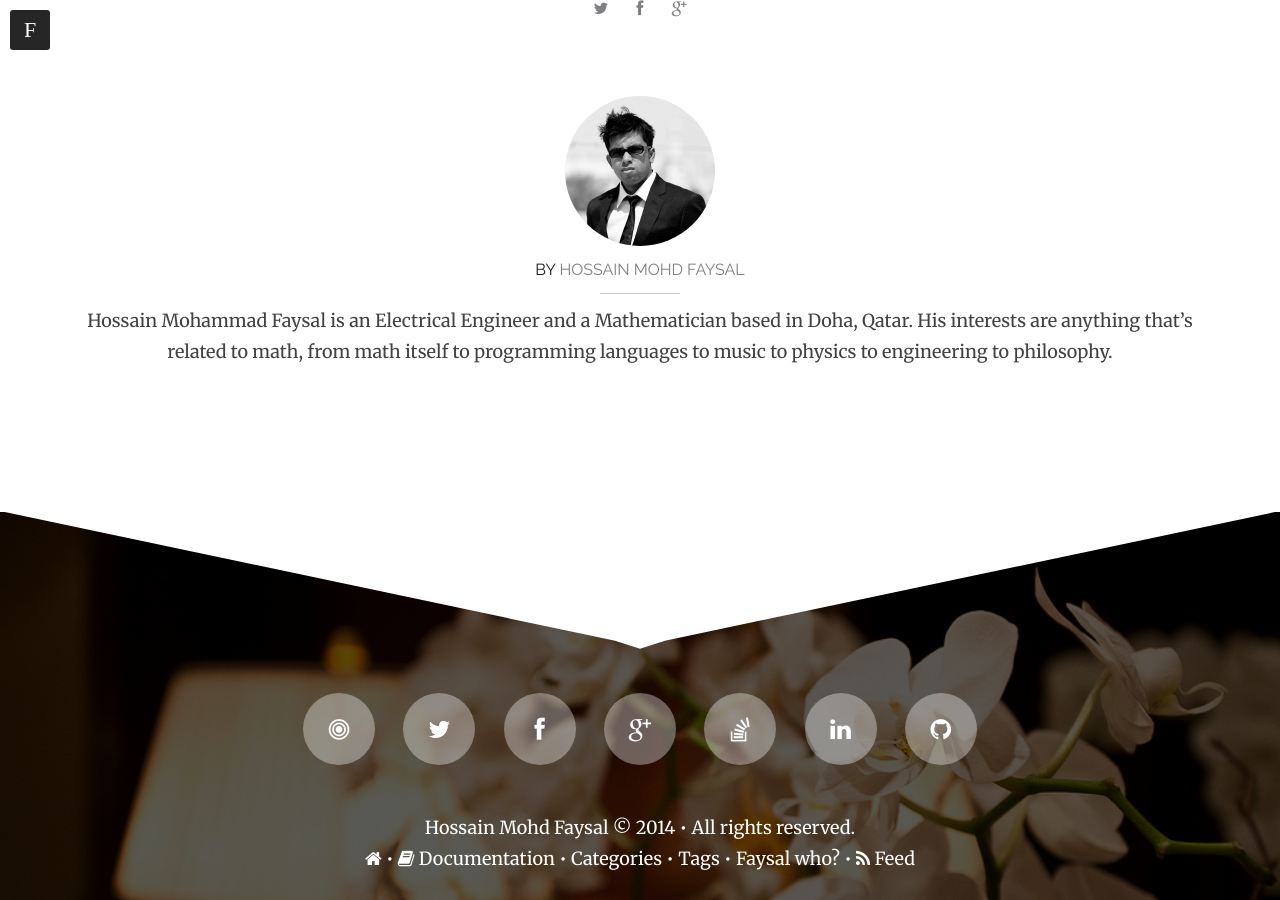
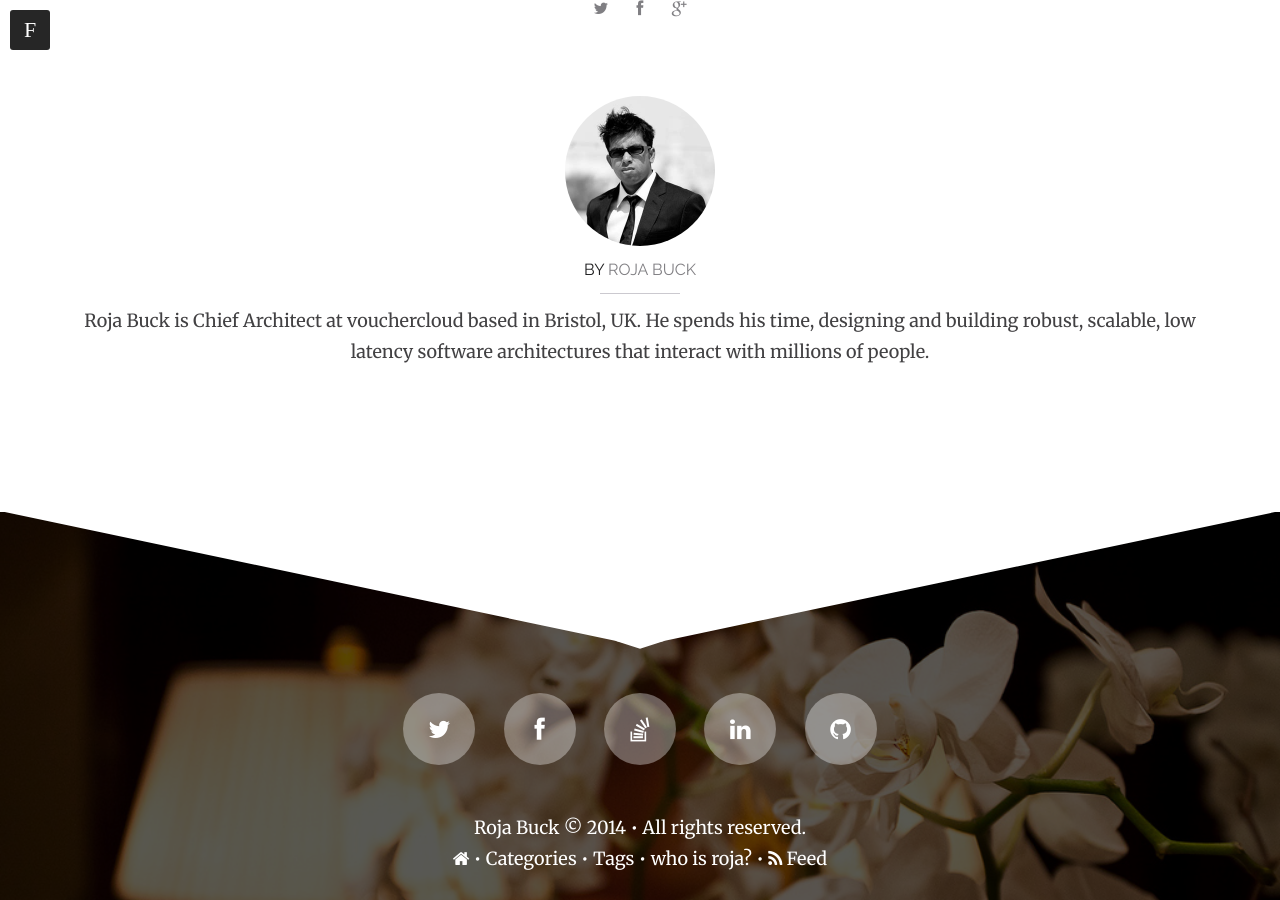
Before and after one commit to roja/roja.github.io, a Jekyll site: the page built from _posts/2014-01-05-sample-link-post.md, in a window 1280 px wide and 900 px high, scrolled down 1146 px. Built offline with Jekyll 4.4.1, drawn with Linux system fonts in a browser that asks for light colours; nearby versions of some CDN libraries; comment, search, counter and statistics services are not loaded; some of the changed text lies outside the part shown.

Commit message:
change some settings and my name

```diff
--- a/_config.yml
+++ b/_config.yml
@@ -1,5 +1,5 @@
-title:            HMFAYSAL
-description:      "Omega: The Coolest Theme for Jekyll"
+title:            "On Scalability"
+description:      "Thoughts on systems, teams and products"
 logo:             omikron.png
 disqus_shortname: hmfaysal
 # Assign a default image for your site's header and footer
@@ -16,32 +16,32 @@ fin_color:        "255,255,255"
 # Change url to your domain. Leave localhost server or blank when working locally.
 # or use the hint from http://jekyllrb.com/docs/github-pages/ to keep this the same
 # whether working locally or remotely. Start Jekyll with: jekyll serve --baseurl ''
-url:       		   /hmfaysal-omega-theme
-baseurl:			/hmfaysal-omega-theme
+url:       		   http://www.onscalability.com
+baseurl:			   http://www.onscalability.com
 
 # Owner/author information
 owner:
-  name:           Hossain Mohd Faysal
+  name:           Roja Buck
   avatar:         hmfaysal.jpg
-  email:          hmfaysal@alum.mit.edu
+  email:          roja@onscalability.com
   # Use the coder's toolbox at http://coderstoolbox.net/string/#!encoding=xml&action=encode&charset=us_ascii to encode your description into XML string
-  description:    Hossain Mohammad Faysal is an Electrical Engineer and a Mathematician based in Doha, Qatar. His interests are anything that&#8217;s related to math, from math itself to programming languages to music to physics to engineering to philosophy.
+  description:    Roja Buck is Chief Architect at vouchercloud based in Bristol, UK. He spends his time, designing and building robust, scalable, low latency software architectures that interact with millions of people.
   # Social networking links used in footer. Update and remove as you like.
   # To register at HMFAYSAL SOCIAL, visit http://social.hmfaysal.tk
-  twitter:        hmfaysal
-  facebook:       hmfaysal
-  github:         hmfaysal
-  stackexchange:  https://stackexchange.com/users/3402032/hossain-mohd-faysal
-  linkedin:       https://www.linkedin.com/pub/firstname-lastname/12/345/678
+  twitter:        rojabuck
+  facebook:       rojabuck
+  github:         roja
+  stackexchange:  http://stackoverflow.com/users/217244/roja
+  linkedin:       https://www.linkedin.com/in/rojabuck
   instagram:
   flickr:
   tumblr:
-  hmfaysalsocial: hmfaysal
+  hmfaysalsocial:
   # For Google Authorship https://plus.google.com/authorship
-  google_plus:    https://plus.google.com/u/0/102602916593522619858
+  google_plus:
 
 # Analytics and webmaster tools stuff goes here
-google_analytics:   UA-39365944-7
+google_analytics:
 google_verify:
 # https://ssl.bing.com/webmaster/configure/verify/ownership Option 2 content= goes here
 bing_verify:
@@ -53,17 +53,15 @@ links:
     url: /
     external: false
     icon: home
-  - title: <i class="icon-book"></i> Documentation
-    url: /documentation
   - title: Categories
     url: /categories
   - title: Tags
     url: /tags
-  - title: Faysal who?
-    url: /hossain-mohd-faysal
+  - title: who is roja?
+    url: /roja
 
 # http://en.wikipedia.org/wiki/List_of_tz_database_time_zones
-timezone:    America/New_York
+timezone:    Europe/London
 future:      true
 highlighter: pygments
 markdown:    kramdown
@@ -89,8 +87,8 @@ kramdown:
 
 prose:
   rooturl: '_posts'
-  siteurl: 'http://hmfaysal.github.io/'
-  relativeLinks: 'http://hmfaysal.github.io/links.jsonp'
+  siteurl: 'http://www.onscalability.com'
+  relativeLinks: 'http://www.onscalability.com/links.jsonp'
   media: 'images'
   metadata:
     _posts:
```
Also changed, not shown: roja.md (renamed from hossain-mohd-faysal.md).
